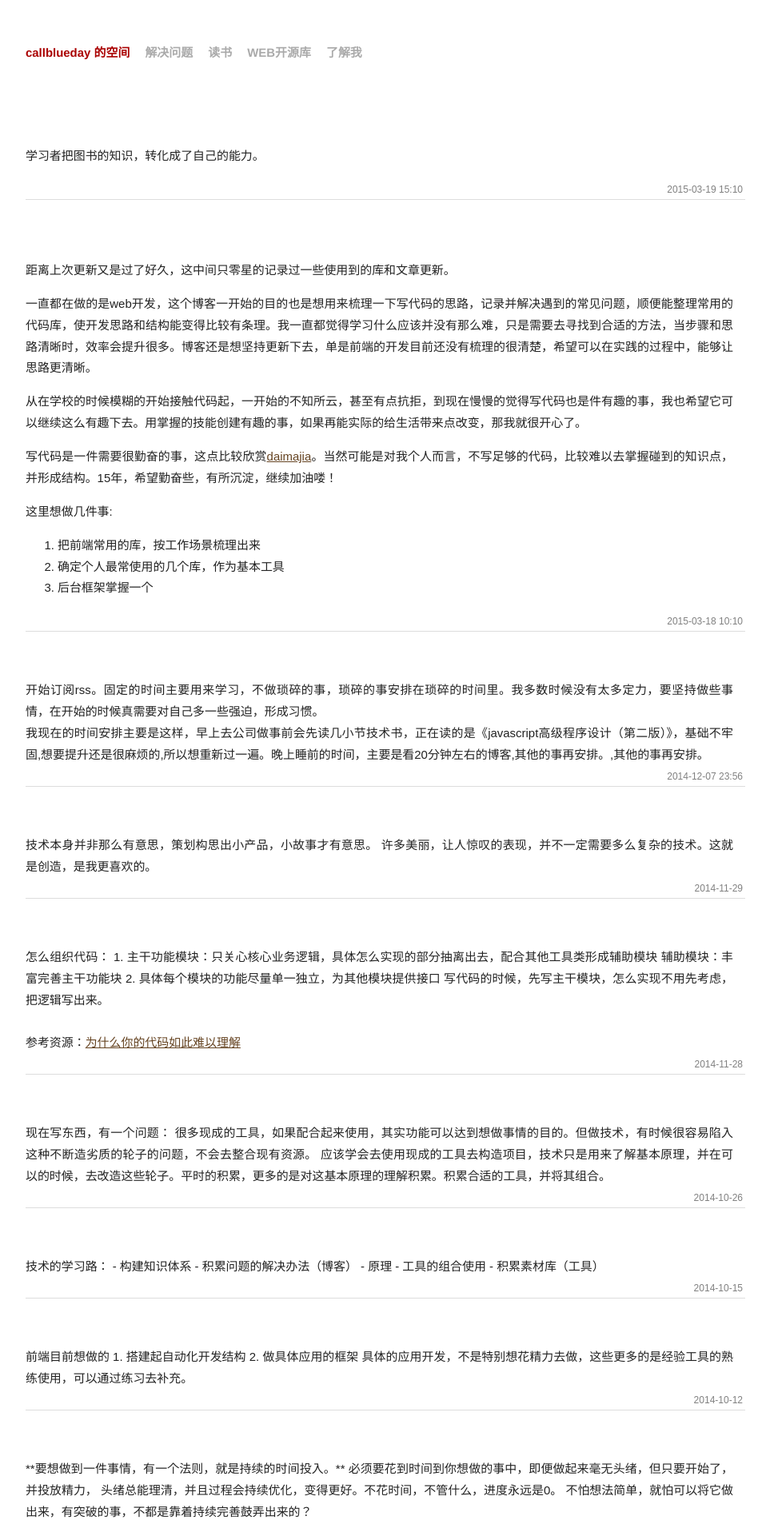
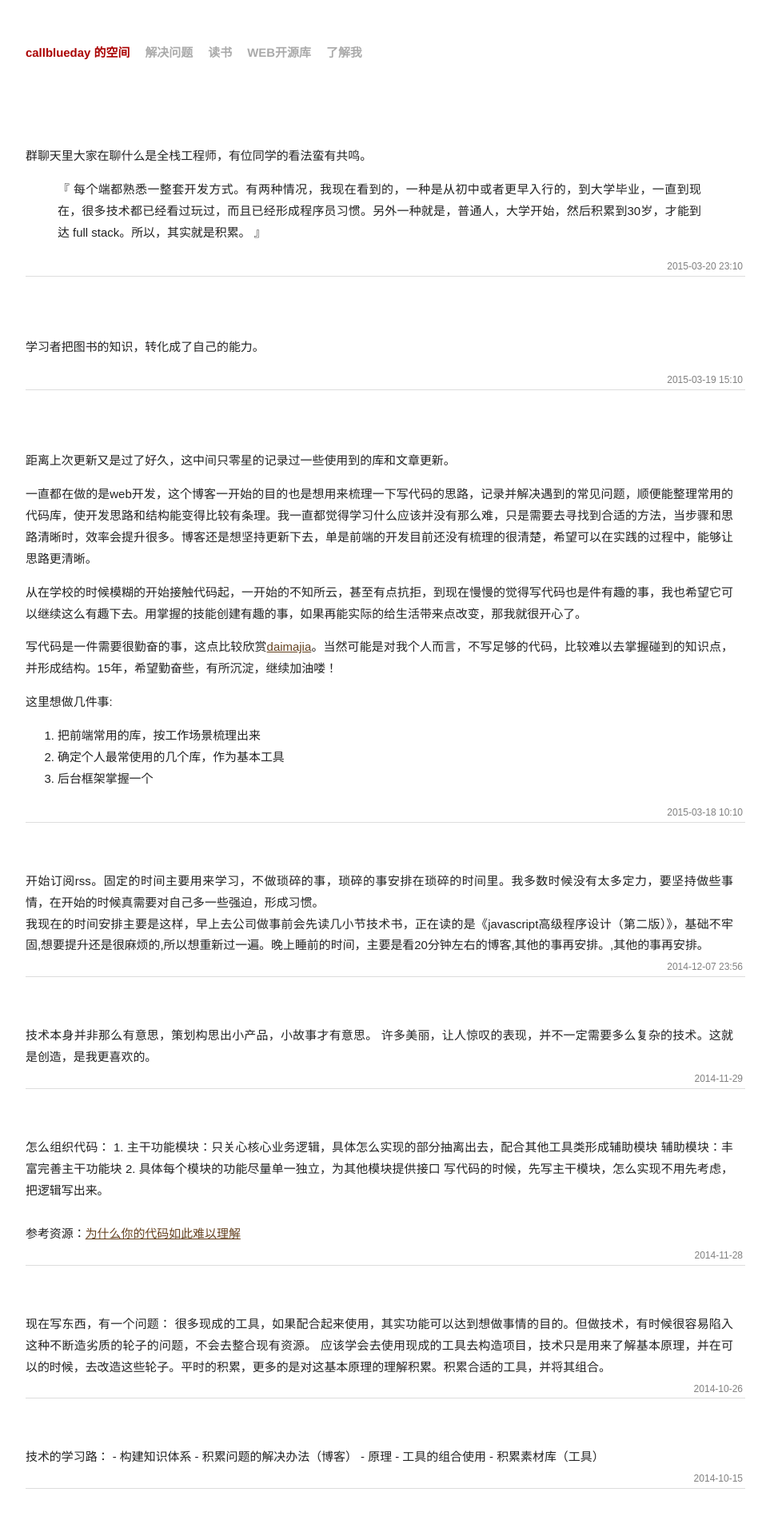
Before and after one commit to callblueday/blog, a Jekyll site: the page built from index.md, in a window 1280 px wide. Shown: the top 1911 px of the page at 80% size, without its empty margins (158-1121 px from the left). Built offline with Jekyll 4.4.1, drawn with Linux system fonts in a browser that asks for light colours; Markdown is read by kramdown in place of the engine named in the settings.

Commit message:
update blog

```diff
--- a/index.md
+++ b/index.md
@@ -27,7 +27,21 @@ layout: default
     ul.order-ul {
         list-style-type: decimal;
     }
+    .text-indent {
+        text-indent: 2em;
+    }
 </style>
+
+<div class="essay-snippet">
+    <p>群聊天里大家在聊什么是全栈工程师，有位同学的看法蛮有共鸣。</p>
+
+    <blockquote>『  每个端都熟悉一整套开发方式。有两种情况，我现在看到的，一种是从初中或者更早入行的，到大学毕业，一直到现在，很多技术都已经看过玩过，而且已经形成程序员习惯。另外一种就是，普通人，大学开始，然后积累到30岁，才能到达 full stack。所以，其实就是积累。 』</blockquote>
+
+
+    <span class="essay-time">2015-03-20 23:10</span>
+</div>
+
+
 
 <div class="essay-snippet">
     <p>学习者把图书的知识，转化成了自己的能力。</p>
```
Also changed, not shown: resource.md (+1 -0 lines).
